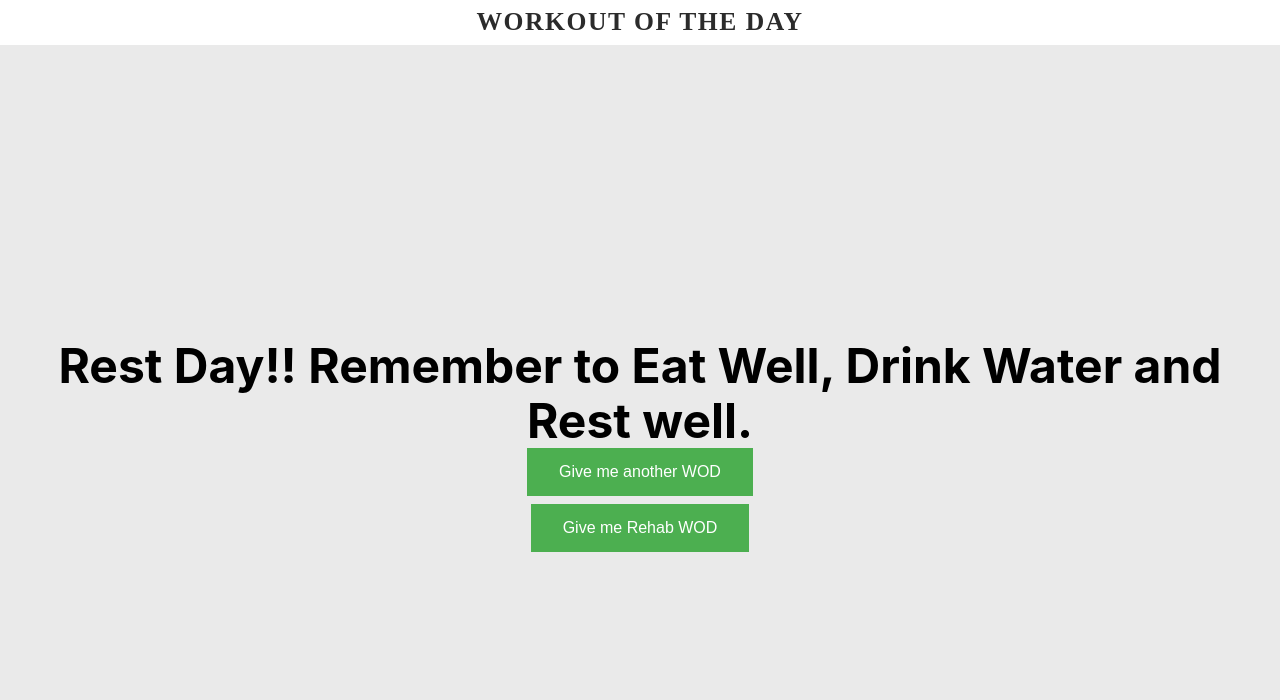
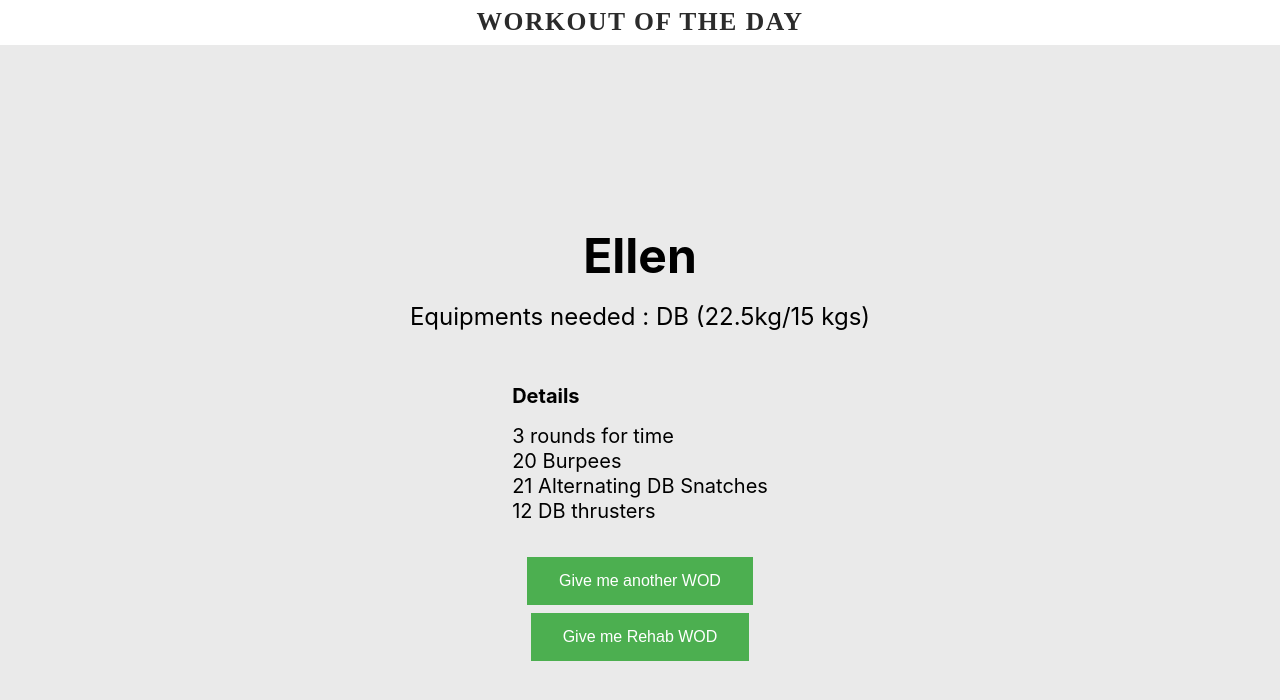
Before and after one commit to kjkaizens/givemeawod, a Next.js app: page /wod_data in a window 1280 px wide. Shown: the top 700 px of the page. Built offline with nearby package versions, Linux system fonts and the light colour scheme.

Commit message:
give random wod if no new wod

```diff
--- a/pages/[alias].tsx
+++ b/pages/[alias].tsx
@@ -85,21 +85,23 @@ const RehabWodButton = () =>{
 
 const Home: NextPage = () => {
   const router = useRouter()
-  const alias = router.query.alias
-  if(!alias) {
+  const today_alias = router.query.alias
+  if(!today_alias) {
     return(
       <>
       Rest Day
       </>
     )
   }
-  const wod_data = data.find(d=>d.alias.includes(typeof alias=== "string"? alias: alias[0]))
+  const wod_data = data.find(d=>d.alias.includes(typeof today_alias=== "string"? today_alias: today_alias[0]))
   if (!wod_data){
+    const l = data.length
+    const d = Math.floor(Math.random() * l);
+    const new_today_alias = data[d].alias
+    const new_wod_data = data.find(d=>d.alias.includes(typeof new_today_alias=== "string"? new_today_alias: new_today_alias[0]))
     return(
       <PageLayout >
-        <h1 className={styles.title}>
-        Rest Day!! Remember to Eat Well, Drink Water and Rest well.
-      </h1>
+      <WodCard {...new_wod_data}/>
       <RandomWodButton/>
       <RehabWodButton/>
       </PageLayout>
--- a/pages/wod_data.json
+++ b/pages/wod_data.json
@@ -3,14 +3,14 @@
     "equipments":  "Rowing machine",
     "description": " For Time \n 15-14-13-12-11-10-9-8-7-6-5-4-3-2-1 reps of:\nCalorie Row \nBurpees",
     "video":"https://www.instagram.com/reel/Cb2Qz-DjjIp/",
-    "alias" : ["15042022,18052022"]
+    "alias" : ["15042022"]
 },
 {
     "name": "Fatigued Muscle Ups",
     "equipments":  " Bar, Assault Bike, Bar Bell",
     "description": " As many reps until first NO-REP.  \n8 Cal Assault Bike \n5 Bar Over Burpees \n1 Bar Muscle ups",
     "video":"https://www.instagram.com/reel/CbkyUvTDVHp/",
-    "alias": ["16042022,19052022"]
+    "alias": ["16042022"]
 },
 {
     "name": "For Time",
```
